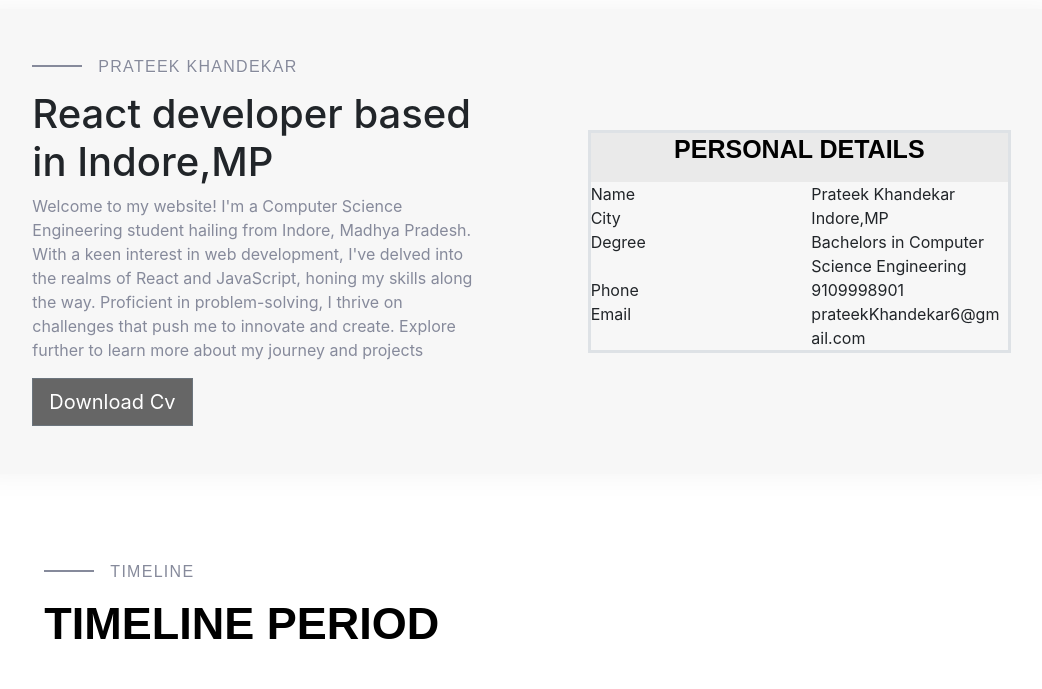
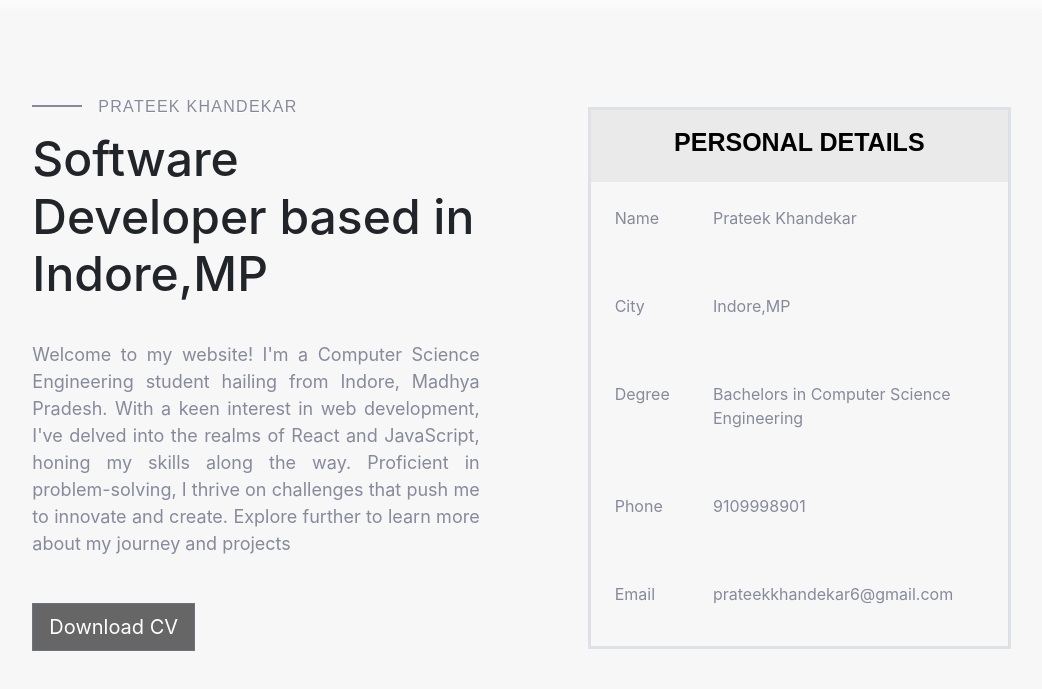
Before and after one commit to KhandekarPrateek/portfolio-website, a React (Create React App) app: page / in a window 1280 px wide. Shown: the part 791-1480 px from the top of the page, without its empty margins (221-1263 px from the left). Built offline with nearby package versions, Linux system fonts and the light colour scheme.

Commit message:
final about page

```diff
--- a/src/index.css
+++ b/src/index.css
@@ -1,13 +1,14 @@
 body {
   margin: 0;
-  font-family: -apple-system, BlinkMacSystemFont, 'Segoe UI', 'Roboto', 'Oxygen',
-    'Ubuntu', 'Cantarell', 'Fira Sans', 'Droid Sans', 'Helvetica Neue',
+  font-family: -apple-system, BlinkMacSystemFont, "Segoe UI", "Roboto", "Oxygen",
+    "Ubuntu", "Cantarell", "Fira Sans", "Droid Sans", "Helvetica Neue",
     sans-serif;
   -webkit-font-smoothing: antialiased;
   -moz-osx-font-smoothing: grayscale;
+  overflow-x: hidden;
 }
 
 code {
-  font-family: source-code-pro, Menlo, Monaco, Consolas, 'Courier New',
+  font-family: source-code-pro, Menlo, Monaco, Consolas, "Courier New",
     monospace;
 }
--- a/src/pages/About/InfoTable/index.js
+++ b/src/pages/About/InfoTable/index.js
@@ -3,30 +3,30 @@ import { Col, Container, Row } from "reactstrap";
 
 const InfoTable = () => {
   return (
-    <div className=" h-auto w-100 p-5 d-flex align-items-center justify-content-center ">
-      <Container className=" border border-3  w-100  g-0 ">
-        <Row className="  about-detail-header pb-3 g-0">
+    <div className=" h-100 w-100 p-5 d-flex align-items-center justify-content-center  ">
+      <Container className=" border border-3  w-100   g-0 ">
+        <Row className="  about-detail-header p-3 g-0 ">
           <h1 className="about-detail-header-title ">Personal details</h1>
         </Row>
-        <Row>
-          <Col>Name</Col>
-          <Col>Prateek Khandekar</Col>
+        <Row className="mb-3 p-4 infotable-text ">
+          <Col sm={3}>Name</Col>
+          <Col sm={9}>Prateek Khandekar</Col>
         </Row>
-        <Row>
-          <Col>City</Col>
-          <Col>Indore,MP</Col>
+        <Row className="mb-3 p-4 infotable-text">
+          <Col sm={3}>City</Col>
+          <Col sm={9}>Indore,MP</Col>
         </Row>
-        <Row>
-          <Col>Degree</Col>
-          <Col>Bachelors in Computer Science Engineering</Col>
+        <Row className="mb-3 p-4 infotable-text">
+          <Col sm={3}>Degree</Col>
+          <Col sm={9}>Bachelors in Computer Science Engineering</Col>
         </Row>
-        <Row>
-          <Col>Phone</Col>
-          <Col>9109998901</Col>
+        <Row className="mb-3 p-4 infotable-text">
+          <Col sm={3}>Phone</Col>
+          <Col sm={9}>9109998901</Col>
         </Row>
-        <Row className="text-break">
-          <Col>Email</Col>
-          <Col>prateekKhandekar6@gmail.com</Col>
+        <Row className="text-break mb-3 p-4 infotable-text">
+          <Col sm={3}>Email</Col>
+          <Col sm={9}>prateekkhandekar6@gmail.com</Col>
         </Row>
       </Container>
     </div>
--- a/src/pages/About/index.js
+++ b/src/pages/About/index.js
@@ -16,17 +16,17 @@ const About = () => {
     <Row className="about-container " id="About">
       <Col
         sm={6}
-        className="d-flex justify-content-center align-items-center h-100 p-5"
+        className="d-flex justify-content-center align-items-center h-100 p-5 mb-5"
       >
         <div>
-          <div className="d-flex">
+          <div className="d-flex prateek-khandekar-about">
             <div class="divider-1 me-3">
               {" "}
               <span></span>
             </div>
             <h3 class="heading-1">PRATEEK KHANDEKAR</h3>
           </div>
-          <h1>React developer based in Indore,MP</h1>
+          <h1 className="about-title">Software Developer based in Indore,MP</h1>
           <p className="about-text">
             Welcome to my website! I'm a Computer Science Engineering student
             hailing from Indore, Madhya Pradesh. With a keen interest in web
@@ -41,7 +41,7 @@ const About = () => {
             }}
             size="lg"
           >
-            Download Cv
+            Download CV
           </Button>
         </div>
       </Col>
--- a/src/styles/about.css
+++ b/src/styles/about.css
@@ -6,10 +6,14 @@
 
 .about-text {
   color: #868a9b;
+  font-size: large;
+  padding-bottom: 30px;
+  text-align: justify;
 }
 .about-detail-header {
   background-color: #eaeaea;
   justify-content: center;
+
   display: flex;
 }
 .about-detail-header-title {
@@ -19,7 +23,10 @@
   font-weight: 700;
   text-transform: uppercase;
   line-height: 1.3em;
-  display: contents;
+  /* display: contents; */
+  align-items: center;
+  display: flex;
+  justify-content: center;
 }
 .info-container {
   color: #868a9b;
@@ -32,3 +39,13 @@
 .btn-secondary:hover {
   background-color: black;
 }
+.prateek-khandekar-about {
+  padding-top: 40px;
+}
+.about-title {
+  padding-bottom: 30px;
+  font-size: xxx-large;
+}
+.infotable-text {
+  color: #868a9b;
+}
--- a/src/styles/education.css
+++ b/src/styles/education.css
@@ -1,6 +1,7 @@
 .education-conatiner {
   /* height: 100vh; */
   /* why is height 100vh causing erros in mobile view */
+  box-shadow: -10px 0 30px rgb(0 0 0/5%);
 }
 .education-titles {
   background-color: #eaeaea;
```
